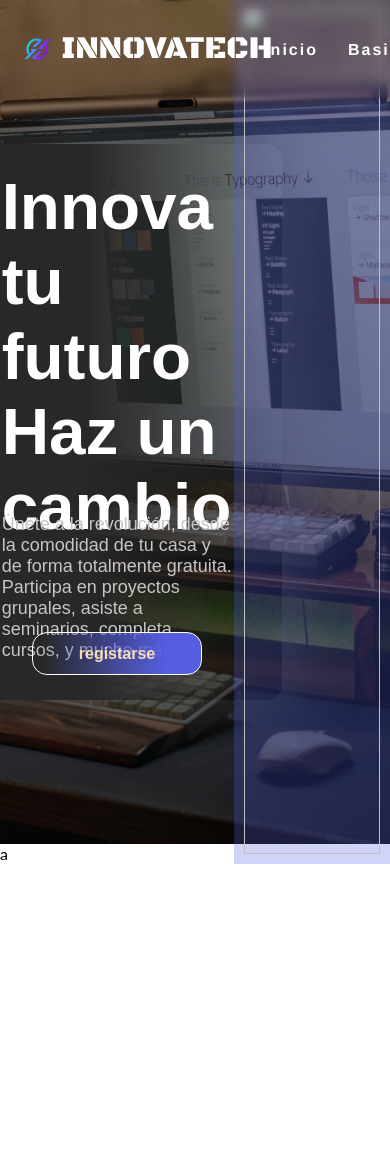
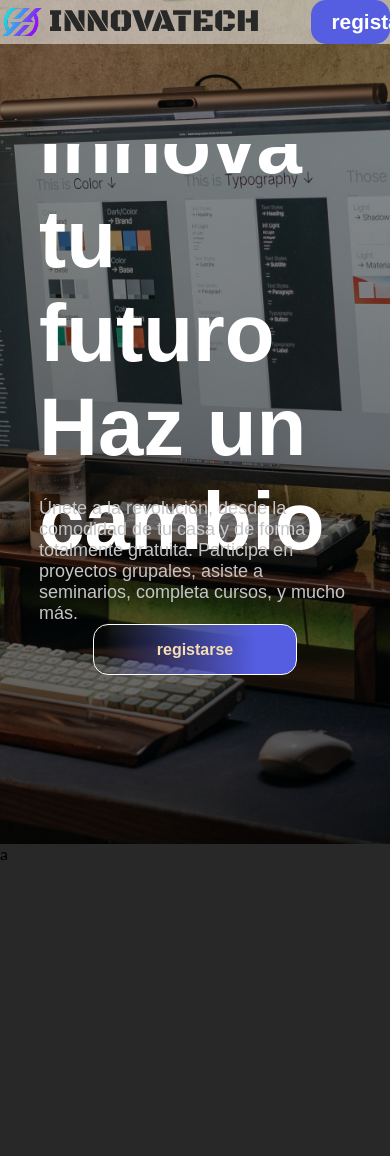
Before and after one commit to EnriqueIllexas/innova, a website: page src/index.html in a window 390 px wide. Before the commit the page ends 864 px from the top, so only its background shows below. Drawn offline with nearby package versions, Linux system fonts and the light colour scheme; files whose address does not match are found by name.

Commit message:
version 0.2

```diff
--- a/src/index.html
+++ b/src/index.html
@@ -28,21 +28,18 @@
 	</header>
 	<section class="seccion-main">
        <div class="secction-main-primary">
-            <div class="main-primary">
+            <div class="main-primary animate__animated animate__fadeInLeft">
                 <h1>Innova tu futuro Haz un cambio</h1>
                 <p>Únete a la revolución, desde la comodidad de tu casa y de forma totalmente gratuita. Participa en proyectos grupales, asiste a seminarios, completa cursos, y mucho más.</p>
                 <button type="button">registarse</button>
             </div>
        </div>
        <div class="secction-main-secondary">
-         <img src="/innovatech/img/robot.png" alt="">
+         <img src="/innovatech/img/robot.png" alt="" class="animate__animated animate__fadeInDown">
        </div>
     </section>
-    <main>
-    </main>
-
-    <section class="secction-basic">
-        a
+    <section class="secction-que-ofrecemos">
+       a
     </section>
     <section class="secction-curses"></section>
     <section class="secction-about-us"></section>
--- a/src/main.css
+++ b/src/main.css
@@ -5,6 +5,22 @@
     margin: 0;
     padding: 0;
     font-family: 'Lato';
+    overflow-x: hidden;
+}
+::-webkit-scrollbar{
+    width: 1em;
+}
+::-webkit-scrollbar-track{
+    background: var(--gris);
+}
+::-webkit-scrollbar-thumb{
+    background: linear-gradient(blue, #555EE1, #02FFD9);
+    transition: 1s;
+    border-radius: 100vw;
+}
+::-webkit-scrollbar-thumb:hover{
+    background: linear-gradient(#555EE1, #02FFD9);
+    transition: 1s;
 }
 :root {
     --colorPrimario: #000;
@@ -13,35 +29,38 @@
     --acento2: #555EE1;
     --acento3: #754FE2;
     --acento4: #DB82F1;
+    --gris:#282828;
 }
 header{
     position: fixed;
     top: 0;
+    padding: 0;
     left: 0;
     width: 100%;
     display: flex;
     justify-content: space-around;
     transition: 0.7s;
-    padding: 25px 20px;
     z-index: 10;
-    backdrop-filter: blur(0.4rem);
+    background-color: rgba(255, 255, 255, 0.519);
 }
 header.abajo{
     background: #282828;
-    padding: 15px 20px;
+    padding: 5px 0px;
 }
 .logo-class-nav{
     display: flex;
     padding: 4px;
     align-items: center;
     margin: 0;
-    gap: 10px;
+    gap: 5px;
+    padding: 0;
 }
 .logo-class-nav .logo{
     position: relative;
-    width: 13%;
-    height: 55%;
+    width: 14%;
+    height: 65%;
     transition: 1.5s;
+    object-fit: cover;
     text-decoration: none;
 }
 header p{
@@ -49,7 +68,10 @@ header p{
     font-size: 2rem;
     font-weight: 400;
     text-transform: uppercase;
-    color: var(--colorSecundario);
+    color:#282828;
+}
+header.abajo p{
+    color:#fff;
 }
 nav{
     display: flex;
@@ -73,10 +95,13 @@ header ul li a{
     font-family: helvetica;
     margin: 0 15px;
     text-decoration: none;
-    color: #fff;
+    color: #282828;
     letter-spacing: 2px;
     font-weight: 600;
     transition: 0.7s;
+}
+header.abajo ul li a{
+    color:#fff;
 }
 .button-nav{
     font-family: helvetica;
@@ -118,13 +143,9 @@ header.abajo .button-nav{
 
 }
 .main-primary{
-    background: linear-gradient(90deg, #282828 40.69%, #555ee100 100%);
-    border-radius: 15px;
-    width: 70%;
+    width: 80%;
     height: 60%;
     padding: 25px 50px;
-    box-shadow:  20px 20px 60px #6b6b6b52,
-             -20px -20px 60px #00000067;
     display: grid;
     place-items: center;
     justify-content: center;
@@ -132,14 +153,16 @@ header.abajo .button-nav{
     transition: 1s;
 }
 .main-primary:hover{
-    transform: scale(1.04);
+    border-radius: 15px;
+    transform: scale(1.1);
+    box-shadow:  20px 20px 60px #6b6b6b52,
+    -20px -20px 60px #00000067;
     transition: 1s;
     border: 1px solid var(--colorSecundario);
-    background: linear-gradient(90deg, #282828 50.69%, #555ee100 100%);
 }
 .main-primary h1{
     color: var(--colorSecundario);
-    font-size: 4.1rem;
+    font-size: 5.1rem;
     font-weight: bolder;
     font-family: Arial, Helvetica, sans-serif;
     padding: 0;
@@ -164,17 +187,45 @@ header.abajo .button-nav{
     font-size: 1rem;
     font-weight: bolder;
     font-family: Arial, Helvetica, sans-serif;
+    left: 0;
+    margin: 0;
+
 }
 .secction-main-secondary{
     width: 40%;
     height: 100vh;
-    background-color: #555ee144;
+    background: linear-gradient(90deg, #00000000 10.69%, #464ca099 100%);
     display: grid;
     place-items: center;
-    padding: 10px;
 }
 .secction-main-secondary img{
     width: 100%;
     height: 100%;
     object-fit: cover;
 }
+@media(max-width:662px){
+   .secction-main-primary{
+    width: 100%;
+    transition: 1s;
+   }
+   .secction-main-secondary{
+    display: none;
+    transition: 1s;
+   }
+   nav ul li{
+    display: none;
+}
+}
+@media(max-width:400px){
+    nav ul li{
+        display: none;
+    }
+}
+
+.secction-que-ofrecemos{
+    width: 100vw;
+    height: 80vw;
+    padding: 0;
+    margin: 0;
+    background-color: var(--gris);
+}
--- a/src/main.js
+++ b/src/main.js
@@ -1,4 +1,4 @@
 window.addEventListener("scroll", function(){
     var header = document.querySelector("header");
-    header.classList.toggle("abajo",window.scrollY>0);
+    header.classList.toggle("abajo",window.scrollY>100);
 })
```
